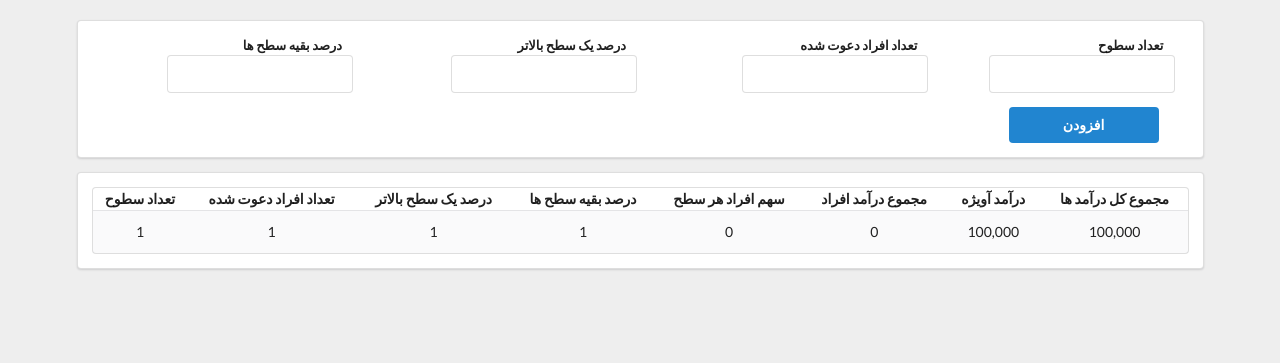
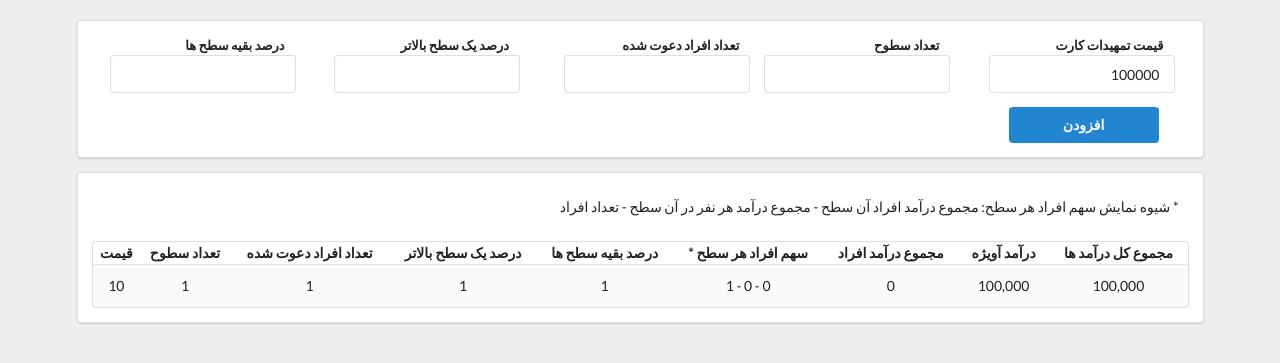
Before and after one commit to alimahdiyar/tamhidat-solar, a Django app: page / in a window 1280 px wide. Shown: the top 363 px of the page. Run offline with Django 3.2, Linux system fonts and the light colour scheme; tables that the repository leaves empty hold one stand-in row (values such as "Sample post"); some libraries are stand-ins or nearby versions.

Commit message:
tamhidat card price - more details to show

```diff
--- a/solar/models.py
+++ b/solar/models.py
@@ -7,3 +7,4 @@ class SolarLevelType(models.Model):
     other_levels_share = models.IntegerField()
     people_in_a_level = models.IntegerField()
     levels = models.IntegerField()
+    tamhidat_card_price = models.IntegerField(default=100000)
--- a/solar/views.py
+++ b/solar/views.py
@@ -17,7 +17,7 @@ class solar_level_view(View):
             'level_types': []
         }
         tamhidat_card_price = 100000
-        for level_type in SolarLevelType.objects.all():
+        for level_type in SolarLevelType.objects.all().order_by('-id'):
             wallet = [0]
 
             for i in range(1, level_type.levels):
@@ -30,12 +30,13 @@ class solar_level_view(View):
             shares_total = sum(wallet)
             for i in range(len(wallet)):
                 total += level_type.people_in_a_level ** i
-                wallet[i] = slice_price(wallet[i] // (level_type.people_in_a_level ** i))
+                wallet[i] = str(level_type.people_in_a_level ** i) + ' - ' + slice_price(wallet[i] // (level_type.people_in_a_level ** i)) + ' - ' + slice_price(wallet[i])
 
 
             total = total * tamhidat_card_price
             context['level_types'].append({
                 'first_level_share': level_type.first_level_share,
+                'tamhidat_card_price': level_type.tamhidat_card_price,
                 'other_levels_share': level_type.other_levels_share,
                 'people_in_a_level': level_type.people_in_a_level,
                 'levels': level_type.levels,
@@ -58,6 +59,7 @@ class solar_level_view(View):
                     other_levels_share = int(request.POST['other_levels_share']),
                     people_in_a_level = int(request.POST['people_in_a_level']),
                     levels = int(request.POST['levels']),
+                    tamhidat_card_price = int(request.POST['tamhidat_card_price']),
             )
         except:
             pass
--- a/templates/solar-level.html
+++ b/templates/solar-level.html
@@ -13,6 +13,10 @@
             <form class="ui form" method="post" style="direction: rtl">
                 {% csrf_token %}
                 <div class="inline fields">
+                    <div class="field">
+                        <label for="tamhidat_card_price">قیمت تمهیدات کارت</label>
+                        <input id="tamhidat_card_price" required name="tamhidat_card_price" value="100000" type="number" />
+                    </div>
                     <div class="field">
                         <label for="levels">تعداد سطوح</label>
                         <input id="levels" required name="levels" type="number" />
@@ -34,8 +38,14 @@
             </form>
         </div>
         <div class="ui segment">
+            <p style="direction: rtl; padding: 10px;">
+            * شیوه نمایش سهم افراد هر سطح: مجموع درآمد افراد آن سطح - مجموع درآمد هر نفر در آن سطح - تعداد افراد
+            </p>
             <table class="ui single line striped selectable unstackable table center aligned">
                 <tr>
+                    <th>
+                        قیمت
+                    </th>
                     <th>
                         تعداد سطوح
                     </th>
@@ -49,7 +59,7 @@
                         درصد بقیه سطح ها
                     </th>
                     <th>
-                        سهم افراد هر سطح
+                        * سهم افراد هر سطح
                     </th>
                     <th>
                         مجموع درآمد افراد
@@ -64,6 +74,9 @@
 
                 {% for level_type in level_types %}
                     <tr>
+                        <td>
+                            {{ level_type.tamhidat_card_price }}
+                        </td>
                         <td>
                             {{ level_type.levels }}
                         </td>
```
Also changed, not shown: solar/migrations/0002_solarleveltype_tamhidat_card_price.py (added).
